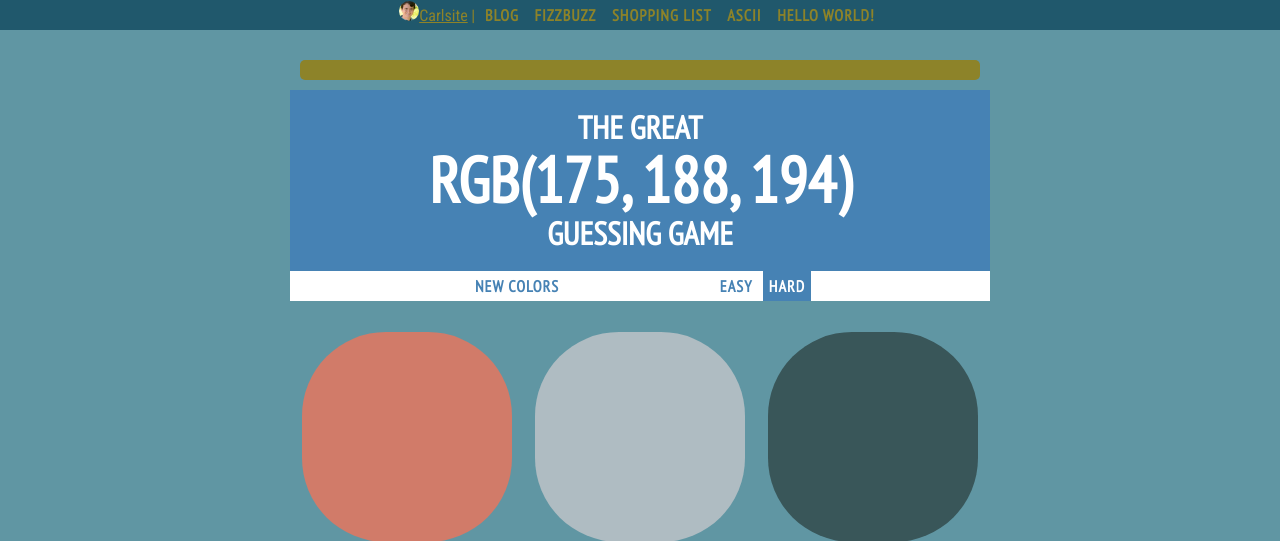
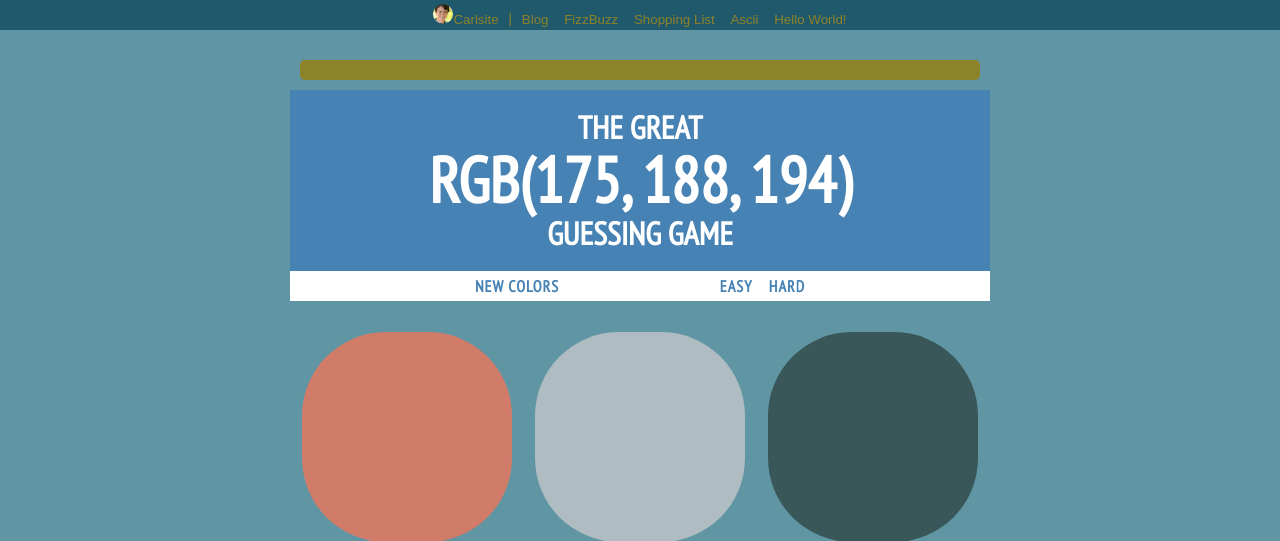
Before and after one commit to carl12/Carlsite, a Python web app: template templates/colorPicker.html in a window 1280 px wide. Shown: the top 541 px of the page. Run offline with Jinja, Linux system fonts and the light colour scheme; the template is opened without the code that fills it, so the values that code supplies are empty.

Commit message:
Moved ColorPicker css to reference .colorPB instead of button

```diff
--- a/stylesheets/colorPicker.css
+++ b/stylesheets/colorPicker.css
@@ -54,7 +54,8 @@
   color: white;
 }
 
-button {
+.colorPB {
+  margin-bottom: -10px; /*Seems backwards, but it works*/
   text-transform: uppercase;
   border: none;
   background: none;
@@ -68,9 +69,10 @@ button {
   -moz-transition: all 0.6;
   font-family: 'PT Sans Narrow', sans-serif;
   outline: none;
+
 }
 
-button:hover {
+.colorPB:hover {
   color: white;
   background: steelblue;
 }
--- a/stylesheets/style.css
+++ b/stylesheets/style.css
@@ -59,20 +59,16 @@ form {
 }
 
 .topA{
-	/*text-transform: uppercase;*/
   border: none;
   background: none;
   height: 100%;
-  /*font-weight: 700;*/
   color: #8D8329;
-  /*letter-spacing: 1px;*/
-  /*font-size: inherit;*/
   transition: all 0.6s;
   -webkit-transition: all 0.6;
   -moz-transition: all 0.6;
-  /*font-family: 'PT Sans Narrow', sans-serif;*/
   outline: none;
-  /*border-radius: 3px;*/
+  border-top-right-radius: 3px;
+  border-top-left-radius: 3px;
 }
 
 .topA:hover{
--- a/templates/base.html
+++ b/templates/base.html
@@ -8,13 +8,15 @@
   </head>
   <body>
   	<div class="topbar">
-
-  		<a class="topA" href="/"><img class="icon" src="/images/headshotsquare.jpg">Carlsite</a> {% block route %}{% endblock %} |
-      <form class="topForm" action="/blog"><button class="topA" href="/blog">Blog</button></form>
-      <form class="topForm" action="/blog"><button class="topA" href="/blog">FizzBuzz</button></form>
-      <form class="topForm" action="/blog"><button class="topA" href="/blog">Shopping List</button></form>
-      <form class="topForm" action="/blog"><button class="topA" href="/blog">Ascii</button></form>
-      <form class="topForm" action="/blog"><button class="topA" href="/blog">Hello World!</button></form>
+      <form class="topForm" action="/"><button class="topA">
+        <img class="icon" src="/images/headshotsquare.jpg">Carlsite</a>
+      </button></form>
+       {% block route %}{% endblock %} |
+      <form class="topForm" action="/blog"><button class="topA">Blog</button></form>
+      <form class="topForm" action="/fizzbuzz"><button class="topA">FizzBuzz</button></form>
+      <form class="topForm" action="/shoppinglist"><button class="topA">Shopping List</button></form>
+      <form class="topForm" action="/ascii"><button class="topA">Ascii</button></form>
+      <form class="topForm" action="/helloworld"><button class="topA" >Hello World!</button></form>
 <!--       <a class="topA" href="/blog">Blog</a>
       <a class="topA" href="/fizzbuzz">Fizzbuzz</a>
       <a class="topA" href="/shoppinglist">Shopping List</a>
--- a/templates/colorPicker.html
+++ b/templates/colorPicker.html
@@ -16,11 +16,11 @@ Color Guessing Game
       Guessing Game</h1>
 
     <div class="inputBar">
-      <button id="reset">New Colors</button>
-      <span id="response"></span>
+      <button class="colorPB" id="reset">New Colors</button>
+      <span class="colorPB" id="response"></span>
 
-      <button class="mode">Easy</button>
-      <button class="mode selected">Hard</button>
+      <button class="mode colorPB">Easy</button>
+      <button class="mode selected colorPB">Hard</button>
 
     </div>
     <div class="bottomBar">
```
